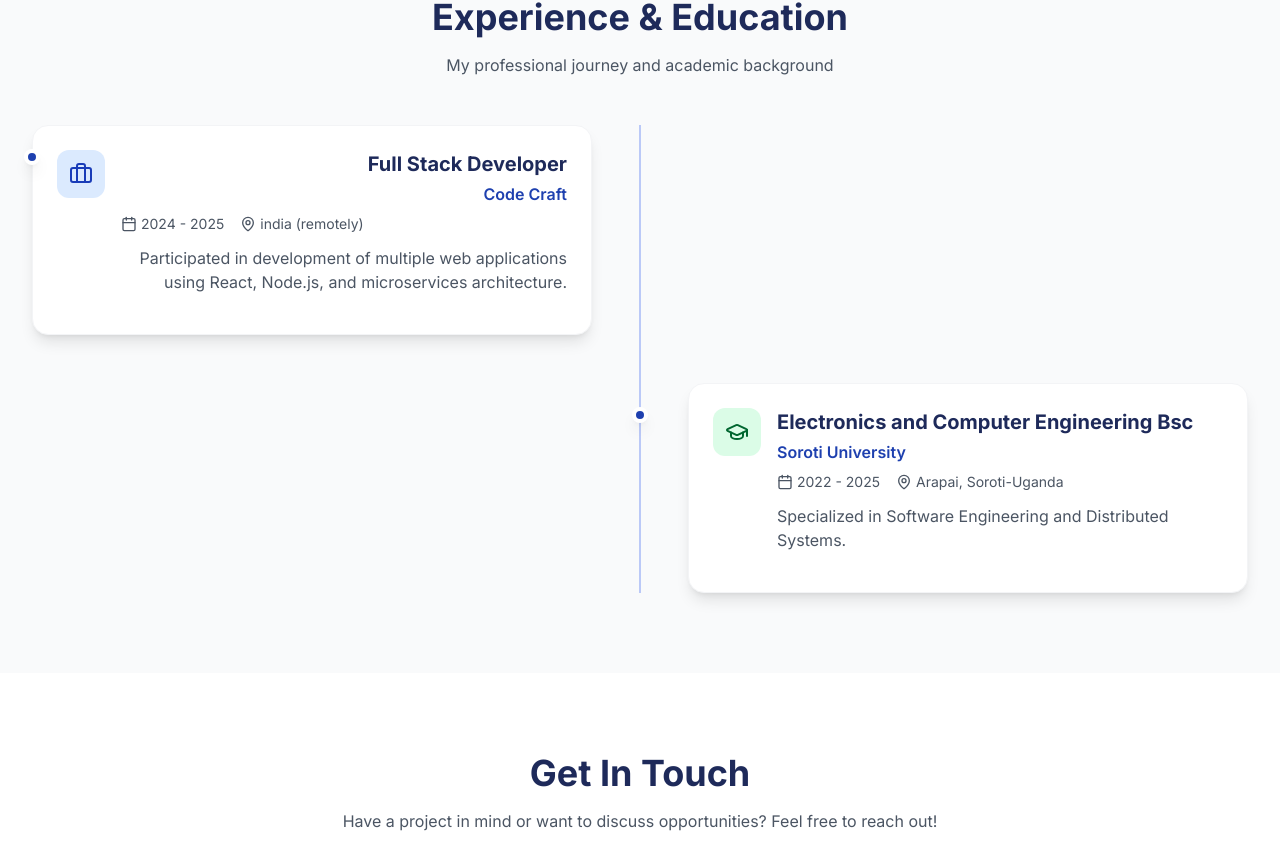
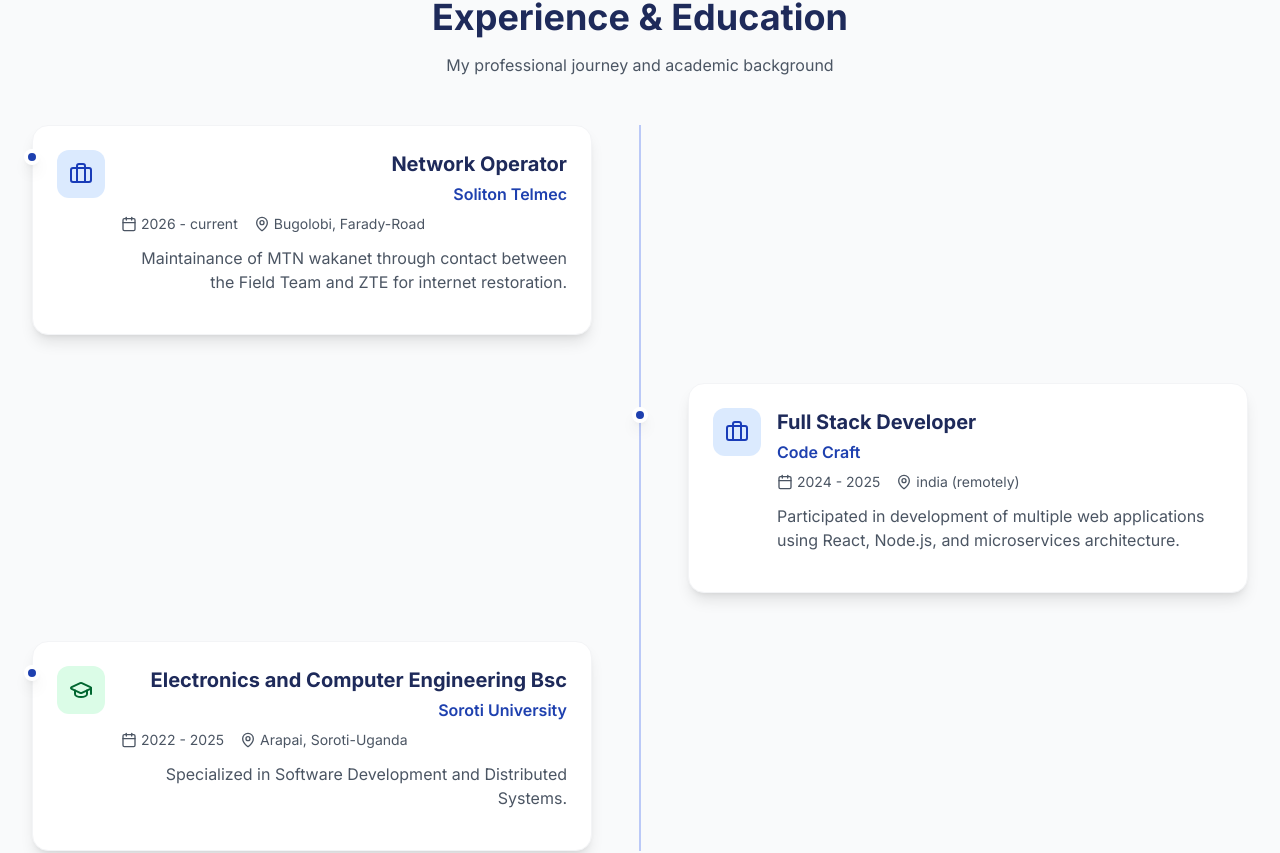
Before and after one commit to shanon082/personal-website, a Next.js app in the folder mypage/: page / in a window 1280 px wide. Shown: the part 2749-3602 px from the top of the page. Built offline with nearby package versions, Linux system fonts and the light colour scheme.

Commit message:
added work of NOC

```diff
--- a/mypage/src/components/Sections/Experience.tsx
+++ b/mypage/src/components/Sections/Experience.tsx
@@ -7,27 +7,27 @@ const Experience = () => {
   const experiences = [
     {
       type: 'work',
+      title: 'Network Operator',
+      company: 'Soliton Telmec',
+      period: '2026 - current',
+      location: 'Bugolobi, Farady-Road',
+      description: 'Maintainance of MTN wakanet through contact between the Field Team and ZTE for internet restoration.',
+    },
+    {
+      type: 'work',
       title: 'Full Stack Developer',
       company: 'Code Craft',
       period: '2024 - 2025',
       location: 'india (remotely)',
       description: 'Participated in development of multiple web applications using React, Node.js, and microservices architecture.',
     },
-    // {
-    //   type: 'work',
-    //   title: 'Frontend Developer',
-    //   company: 'Digital Agency',
-    //   period: '2020 - 2022',
-    //   location: 'Remote',
-    //   description: 'Built responsive websites and web applications for various clients across different industries.',
-    // },
     {
       type: 'education',
       title: 'Electronics and Computer Engineering Bsc',
       company: 'Soroti University',
       period: '2022 - 2025',
       location: 'Arapai, Soroti-Uganda',
-      description: 'Specialized in Software Engineering and Distributed Systems.',
+      description: 'Specialized in Software Development and Distributed Systems.',
     },
     // {
     //   type: 'education',
```
